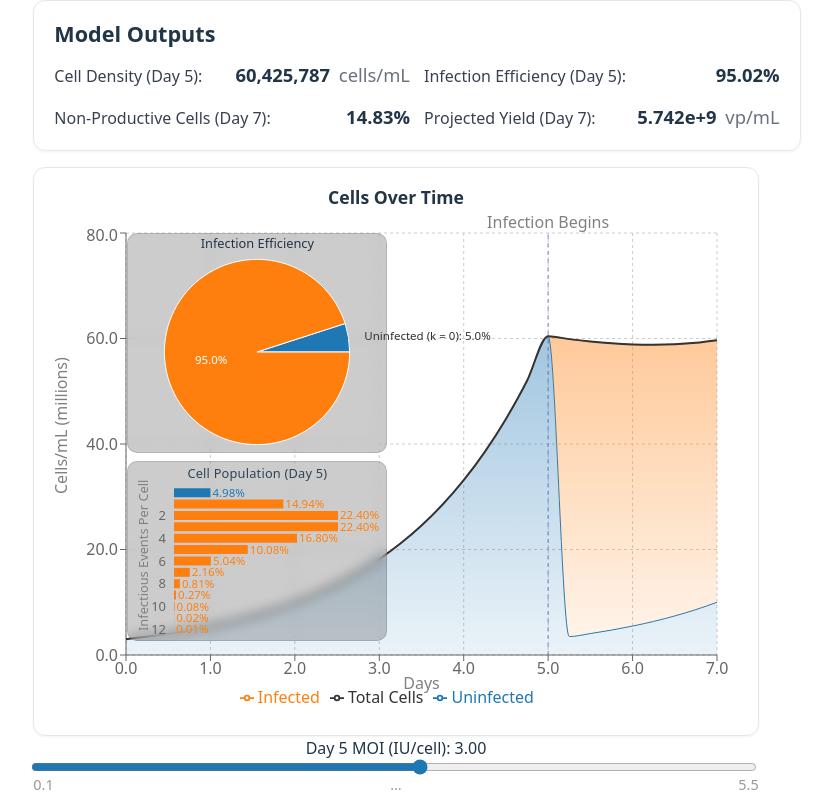
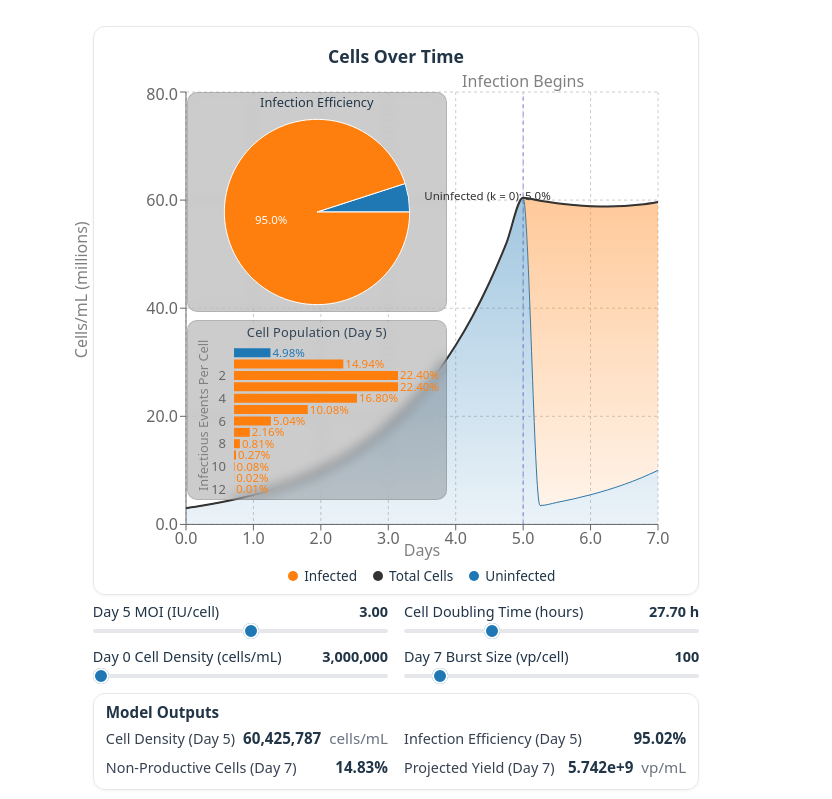
Before and after one commit to HiFiveJazz/Adenovirus-STR-Model, a React (Vite) app in the folder vite-electron-builder/packages/renderer/: page / in a window 1280 px wide. Shown: the top 799 px of the page, without its empty margins (244-1076 px from the left). Built offline with nearby package versions, Linux system fonts and the light colour scheme.

Commit message:
v 0.9, testing release

```diff
--- a/vite-electron-builder/packages/renderer/src/App.css
+++ b/vite-electron-builder/packages/renderer/src/App.css
@@ -2,7 +2,25 @@
   margin: 0 auto;
 }
 
+/* shared width for all sections */
+.content {
+  width: 100%;
+  max-width: 940px;   /* same number your graph uses */
+  margin-inline: auto;
+  box-sizing: border-box;
+}
+
 /* Graph container (unchanged from your setup) */
+
+/* Add vertical spacing above Inputs and Outputs */
+.section--inputs {
+  margin-top: 8px;   /* adjust to taste */
+}
+
+.section--outputs {
+  margin-top: 8px;   /* adjust to taste */
+}
+
 .graph-stack {
   position: relative;
   width: 100%;
--- a/vite-electron-builder/packages/renderer/src/App.jsx
+++ b/vite-electron-builder/packages/renderer/src/App.jsx
@@ -62,18 +62,10 @@ export default function App() {
   }, [lambda, doubTime, cellDensity, burstSize])
 
   return (
-    <>
-      <div style={{ display: 'grid', gap: 12, maxWidth: 720 }} />
-
-      <OutputField
-        title="Model Outputs"
-        day5CellDensity={day5CellDensity}
-        infectionEfficiencyDay5={infectionEfficiencyDay5}
-        nonProductiveCellsDay7={nonProductiveCellsDay7}
-        projectedYieldDay7={projectedYieldDay7}
-      />
-
-      {/* Graph with overlay stack anchored inside the plot */}
+    <main className="page">
+      {/* 70%: Graph section */}
+      <section className="section section--graph">
+        <div className="content">
           <div className="graph-stack">
             <Graph
               lambda={lambda}
@@ -87,25 +79,24 @@ export default function App() {
             {/* Overlays inside the plot */}
             <div className="overlay-stack">
               <div className="overlay-card overlay-card--pie">
-            {/* Tiny title in compact mode lives inside the component */}
                 <PoissonPieChart
                   lambda={lambda}
                   title="Infection Efficiency"
                   compact
                 />
               </div>
-
               <div className="overlay-card overlay-card--demo">
-            <PoissonDemo
-              lambda={lambda}
-              defaultX={0}
-              compact
-            />
+                <PoissonDemo lambda={lambda} defaultX={0} compact />
               </div>
             </div>
           </div>
+        </div>
+      </section>
 
-      {/* Sliders/inputs */}
+      {/* 15%: Sliders section */}
+      <section className="section section--inputs">
+        <div className="content">
+          <div className="inputs-grid fill-height scroll-y">
             <InputField
               label="Day 5 MOI (IU/cell)"
               value={lambda}
@@ -142,6 +133,23 @@ export default function App() {
               step={1}
               formatValue={(v) => `${Math.round(v)}`}
             />
-    </>
+          </div>
+        </div>
+      </section>
+
+      {/* 15%: Outputs section */}
+      <section className="section section--outputs">
+        <div className="content fill-height">
+          <OutputField
+            title="Model Outputs"
+            day5CellDensity={day5CellDensity}
+            infectionEfficiencyDay5={infectionEfficiencyDay5}
+            nonProductiveCellsDay7={nonProductiveCellsDay7}
+            projectedYieldDay7={projectedYieldDay7}
+            dense
+          />
+        </div>
+      </section>
+    </main>
   )
 }
--- a/vite-electron-builder/packages/renderer/src/components/Graph/Graph.jsx
+++ b/vite-electron-builder/packages/renderer/src/components/Graph/Graph.jsx
@@ -13,6 +13,36 @@ import {
   ReferenceLine,
   Line,
 } from 'recharts'
+
+
+function CustomLegend({ payload, dx = 0, dy = 0 }) {
+  return (
+    <div
+      style={{
+        position: 'relative',
+        transform: `translate(${dx}px, ${dy}px)`,
+        display: 'flex',
+        gap: 16,
+        justifyContent: 'center',
+        alignItems: 'center',
+        fontSize: '0.85rem',
+        lineHeight: 1,
+      }}
+    >
+      {payload?.map((item) => (
+        <div key={item.value} style={{ display: 'flex', alignItems: 'center', gap: 6 }}>
+          <span
+            style={{
+              width: 10, height: 10, borderRadius: '50%',
+              background: item.color, display: 'inline-block'
+            }}
+          />
+          <span>{item.value}</span>
+        </div>
+      ))}
+    </div>
+  )
+}
 
 export default function Graph({
   lambda,
@@ -108,7 +138,12 @@ export default function Graph({
               domain={[0, endHour / 24]}
               tickCount={8}
               tickFormatter={(d) => d.toFixed(1)}
-              label={{ value: 'Days', position: 'insideBottom', offset: -4 }}
+              label={{
+                value: 'Days',
+                position:
+                'insideBottom',
+                offset: -2,
+              }}
             />
 
             {/* Y axis in millions */}
@@ -118,7 +153,7 @@ export default function Graph({
                 value: 'Cells/mL (millions)',
                 angle: -90, position: 'insideLeft',
                 dy: 50,
-                dx: -10,
+                dx: -50,
               }}
             />
 
@@ -126,8 +161,12 @@ export default function Graph({
               formatter={(v, name) => [Math.round(v).toLocaleString(), name]}
               labelFormatter={(label) => `Day ${label.toFixed(2)}`}
             />
-            <Legend />
-
+            {/* <Legend /> */}
+            <Legend
+               // verticalAlign="bottom"
+               // align="center"
+               content={<CustomLegend dx={30} dy={15} />}
+            />
             {/* ⇩ Move the vertical marker to 5.25 days */}
             <ReferenceLine
               x={(infectionHour) / 24}
--- a/vite-electron-builder/packages/renderer/src/components/Input Fields/CSS/InputField.css
+++ b/vite-electron-builder/packages/renderer/src/components/Input Fields/CSS/InputField.css
@@ -1,28 +1,123 @@
 .input-field {
   display: grid;
-  gap: 1px;
+  grid-template-rows: auto auto;    /* label row + slider row */
+  gap: 4px;                         /* compact spacing */
   max-width: 1500px;
 }
 
+/* Dense modifier trims spacing further */
+.input-field--dense {
+  gap: 2px;
+}
+
+/* Label row: label left, value right */
 .input-field__label {
-  font-weight: 400;
-  margin: 0 auto;
+  display: grid;
+  grid-template-columns: 1fr auto;
+  align-items: center;
+  margin: 0;
+  line-height: 1.2;
+  font-size: 0.9rem;
+}
+
+.input-field__label-text {
+  font-weight: 500;
 }
 
 .input-field__value {
-  font-weight: 300;
+  font-weight: 600;
   font-variant-numeric: tabular-nums;
+  margin-left: 8px;
+  font-size: 0.9rem;
 }
 
+/* Slider: thin track + small thumb */
 .input-field__range {
-  margin: -2px;
+  -webkit-appearance: none;
+  appearance: none;
   width: 100%;
-  accent-color: #1f77b4; /* tweak to match theme */
+  background: transparent;
+  margin: 0;                /* remove extra vertical space */
+  height: 18px;             /* control overall hit area; track is thinner below */
 }
 
+/* WebKit track */
+.input-field__range::-webkit-slider-runnable-track {
+  height: 4px;              /* thin track */
+  background: #e5e7eb;
+  border-radius: 999px;
+}
+
+/* WebKit thumb */
+.input-field__range::-webkit-slider-thumb {
+  -webkit-appearance: none;
+  appearance: none;
+  margin-top: -6px;         /* center thumb on 4px track (thumb 16px -> (16-4)/2) */
+  width: 16px;
+  height: 16px;
+  border-radius: 50%;
+  background: #1f77b4;      /* theme color */
+  border: 0;
+  box-shadow: 0 0 0 2px #fff inset;
+  cursor: pointer;
+}
+
+/* Firefox track */
+.input-field__range::-moz-range-track {
+  height: 4px;
+  background: #e5e7eb;
+  border: none;
+  border-radius: 999px;
+}
+
+/* Firefox thumb */
+.input-field__range::-moz-range-thumb {
+  width: 16px;
+  height: 16px;
+  border-radius: 50%;
+  background: #1f77b4;
+  border: 0;
+  box-shadow: 0 0 0 2px #fff inset;
+  cursor: pointer;
+}
+
+/* Active/focus states */
+.input-field__range:focus {
+  outline: none;
+}
+.input-field__range:focus::-webkit-slider-thumb {
+  box-shadow: 0 0 0 4px rgba(31, 119, 180, 0.25);
+}
+.input-field__range:focus::-moz-range-thumb {
+  box-shadow: 0 0 0 4px rgba(31, 119, 180, 0.25);
+}
+.input-field__range:active::-webkit-slider-thumb,
+.input-field__range:active::-moz-range-thumb {
+  transform: scale(0.95);
+}
+
+/* Optional scale row (hidden by default) */
 .input-field__scale {
   display: flex;
   justify-content: space-between;
-  font-size: 0.9rem;
-  color: #999999;
+  font-size: 0.75rem;
+  color: #9ca3af;
+  margin-top: 2px;
+  line-height: 1;
 }
+
+/* ===== Optional: grid layout for a block of sliders ===== */
+.inputs-grid {
+  display: grid;
+  grid-template-columns: repeat(auto-fit, minmax(240px, 1fr));
+  gap: 8px 16px;            /* row x column gaps */
+}
+
+/* Dark mode polish (optional) */
+@media (prefers-color-scheme: dark) {
+  .input-field__range::-webkit-slider-runnable-track,
+  .input-field__range::-moz-range-track {
+    background: #374151;
+  }
+  .input-field__scale { color: #94a3b8; }
+}
--- a/vite-electron-builder/packages/renderer/src/components/Input Fields/InputField.jsx
+++ b/vite-electron-builder/packages/renderer/src/components/Input Fields/InputField.jsx
@@ -1,4 +1,6 @@
 import './CSS/InputField.css'
+
+let nextId = 0
 
 export default function InputField({
   label = 'λ (lambda)',
@@ -7,19 +9,26 @@ export default function InputField({
   min = 0.05,
   max = 7,
   step = 0.1,
-  formatValue = (v) => v.toFixed(2), // ⬅️ new: custom display formatter
+  formatValue = (v) => v.toFixed(2),
+  dense = true,          // compact by default
+  showScale = false,     // hide min/…/max row by default
 }) {
+  const id = `input-range-${++nextId}`
+
   const handleChange = (e) => {
     const v = Number(e.target.value)
     if (Number.isFinite(v)) onChange(Math.min(max, Math.max(min, v)))
   }
 
   return (
-    <div className="input-field">
-      <label className="input-field__label">
-        {label}: <span className="input-field__value">{formatValue(value)}</span>
+    <div className={`input-field ${dense ? 'input-field--dense' : ''}`}>
+      <label className="input-field__label" htmlFor={id}>
+        <span className="input-field__label-text">{label}</span>
+        <span className="input-field__value">{formatValue(value)}</span>
       </label>
+
       <input
+        id={id}
         className="input-field__range"
         type="range"
         min={min}
@@ -27,12 +36,16 @@ export default function InputField({
         step={step}
         value={value}
         onChange={handleChange}
+        aria-label={label}
       />
-      <div className="input-field__scale">
-        <span>{min}</span>
-        <span>…</span>
-        <span>{max}</span>
-      </div>
+
+      {showScale && (
+        <div className="input-field__scale" aria-hidden="true">
+          <span>{min}</span>
+          <span>…</span>
+          <span>{max}</span>
+        </div>
+      )}
     </div>
   )
 }
--- a/vite-electron-builder/packages/renderer/src/components/Output Fields/CSS/OutputField.css
+++ b/vite-electron-builder/packages/renderer/src/components/Output Fields/CSS/OutputField.css
@@ -1,6 +1,7 @@
-/* Theme tokens */
+/* Shared page width so outputs match graph & inputs */
 :root {
-  --card-bg: transparent;           /* inherit page color by default */
+  --content-width: 940px;     /* match your graph max width */
+  --card-bg: transparent;
   --card-border: #e5e7eb;
   --card-shadow: 0 1px 3px rgba(0,0,0,.05);
   --text-muted: #374151;
@@ -18,72 +19,80 @@
 
 /* Card */
 .output-card {
+  width: 100%;
+  max-width: none;
+  box-sizing: border-box;
   border: 1px solid var(--card-border);
   border-radius: 12px;
-  padding: clamp(12px, 2.2vw, 20px);
-  max-width: 920px;                 /* allow wider on desktop */
-  width: 100%;
+  padding: 14px;                   /* default spacing */
   background: var(--card-bg);
   box-shadow: var(--card-shadow);
 }
 
-/* Title with fluid sizing */
-.output-title {
-  margin: 0 0 clamp(8px, 1.2vw, 14px) 0;
-  font-size: clamp(1.05rem, 1.2rem + 0.3vw, 1.35rem);
-  line-height: 1.2;
+/* Denser version (less vertical space) */
+.output-card--dense {
+  padding: 10px 12px;
 }
 
-/* Grid: stacks on small screens, 2 cols on wider */
+/* Title row: label left, optional actions right (future-proof) */
+.output-header {
+  display: grid;
+  grid-template-columns: 1fr auto;
+  align-items: center;
+  margin-bottom: 8px;
+}
+.output-card--dense .output-header {
+  margin-bottom: 6px;
+}
+
+/* Title with smaller, even line-height */
+.output-title {
+  margin: 0;
+  font-size: 0.95rem;
+  line-height: 1.1;
+  font-weight: 600;
+}
+
+/* Two-column grid on ≥640px, single column below */
 .output-grid {
   display: grid;
-  gap: clamp(8px, 1.5vw, 14px);
-  grid-template-columns: 1fr;       /* mobile default */
+  gap: 8px;
+  grid-template-columns: 1fr;
 }
-
-@media (min-width: 640px) {         /* ~tablet+ */
+@media (min-width: 640px) {
   .output-grid {
     grid-template-columns: repeat(2, minmax(0, 1fr));
+    column-gap: 16px;
+    row-gap: 6px;
   }
 }
 
-/* Rows: switch to inline grid on wide, block on narrow to avoid squish */
+/* Each row: label left, value right */
 .output-row {
   display: grid;
   grid-template-columns: 1fr auto;
   align-items: baseline;
-  gap: clamp(8px, 1.5vw, 12px);
-  min-width: 0;                     /* fix overflow with long values */
-}
-
-/* On very small screens, stack label/value vertically for readability */
-@media (max-width: 420px) {
-  .output-row {
-    grid-template-columns: 1fr;
-  }
-}
-
-/* Labels & values */
-.output-label {
-  color: var(--text-muted);
-  font-size: clamp(0.9rem, 0.95rem + 0.2vw, 1rem);
+  gap: 8px;
   min-width: 0;
 }
 
+/* Label/value text */
+.output-label {
+  color: var(--text-muted);
+  font-size: 0.9rem;
+  white-space: nowrap;
+  overflow: hidden;
+  text-overflow: ellipsis;
+}
 .output-value {
   font-weight: 700;
   font-variant-numeric: tabular-nums;
-  font-size: clamp(1rem, 1.02rem + 0.3vw, 1.15rem);
-  justify-self: end;                 /* keeps values aligned in a neat column */
+  font-size: 0.95rem;
+  justify-self: end;
   overflow: hidden;
   text-overflow: ellipsis;
   white-space: nowrap;
 }
-
-@media (max-width: 420px) {
-  .output-value { justify-self: start; }
-}
-
 .unit {
   font-weight: 500;
   color: var(--text-subtle);
@@ -91,7 +100,8 @@
   white-space: nowrap;
 }
 
-/* Nice touch on very large windows: cap line-length & center */
-@media (min-width: 1280px) {
-  .output-card { margin-inline: auto; }
+/* Tiny screens: left-align values so they don't crowd the edge */
+@media (max-width: 420px) {
+  .output-row { grid-template-columns: 1fr; }
+  .output-value { justify-self: start; }
 }
--- a/vite-electron-builder/packages/renderer/src/components/Output Fields/OutputField.jsx
+++ b/vite-electron-builder/packages/renderer/src/components/Output Fields/OutputField.jsx
@@ -2,18 +2,14 @@ import './CSS/OutputField.css'
 
 function fmtInt(n) {
   if (!Number.isFinite(n)) return '—'
-  // compact but readable for large counts
   return Math.round(n).toLocaleString()
 }
-
 function fmtPct(p) {
   if (!Number.isFinite(p)) return '—'
   return `${(p * 100).toFixed(2)}%`
 }
-
 function fmtSci(n) {
   if (!Number.isFinite(n)) return '—'
-  // show vp/mL in scientific notation if very large, else with separators
   if (Math.abs(n) >= 1e7) return n.toExponential(3)
   return Math.round(n).toLocaleString()
 }
@@ -21,33 +17,40 @@ function fmtSci(n) {
 export default function OutputField({
   day5CellDensity,            // number (cells/mL)
   infectionEfficiencyDay5,    // fraction (0..1)
-  nonProductiveCellsDay7,     // number (cells/mL)
+  nonProductiveCellsDay7,     // fraction (0..1)
   projectedYieldDay7,         // number (vp/mL)
   title = 'Outputs',
+  dense = true,               // compact by default
 }) {
- return (
-    <section className="output-card" aria-labelledby="output-title">
-      <h2 className="output-title" id="output-title">{title}</h2>
+  return (
+    <section
+      className={`output-card ${dense ? 'output-card--dense' : ''}`}
+      aria-labelledby="output-title"
+    >
+      <header className="output-header">
+        <h2 className="output-title" id="output-title">{title}</h2>
+      </header>
+
       <div className="output-grid">
         <div className="output-row">
-          <div className="output-label">Cell Density (Day 5):</div>
+          <div className="output-label">Cell Density (Day 5)</div>
           <div className="output-value">
             {fmtInt(day5CellDensity)} <span className="unit">cells/mL</span>
           </div>
         </div>
+
         <div className="output-row">
-          <div className="output-label">Infection Efficiency (Day 5):</div>
+          <div className="output-label">Infection Efficiency (Day 5)</div>
           <div className="output-value">{fmtPct(infectionEfficiencyDay5)}</div>
         </div>
+
         <div className="output-row">
-          <div className="output-label">Non-Productive Cells (Day 7):</div>
-          <div className="output-value">
-            {/* If you meant a fraction, keep fmtPct; if it's a count, switch to fmtInt + unit */}
-            {fmtPct(nonProductiveCellsDay7)}
-          </div>
+          <div className="output-label">Non-Productive Cells (Day 7)</div>
+          <div className="output-value">{fmtPct(nonProductiveCellsDay7)}</div>
         </div>
+
         <div className="output-row">
-          <div className="output-label">Projected Yield (Day 7):</div>
+          <div className="output-label">Projected Yield (Day 7)</div>
           <div className="output-value">
             {fmtSci(projectedYieldDay7)} <span className="unit">vp/mL</span>
           </div>
```
Lines whose indentation alone changed are shown as unchanged.
